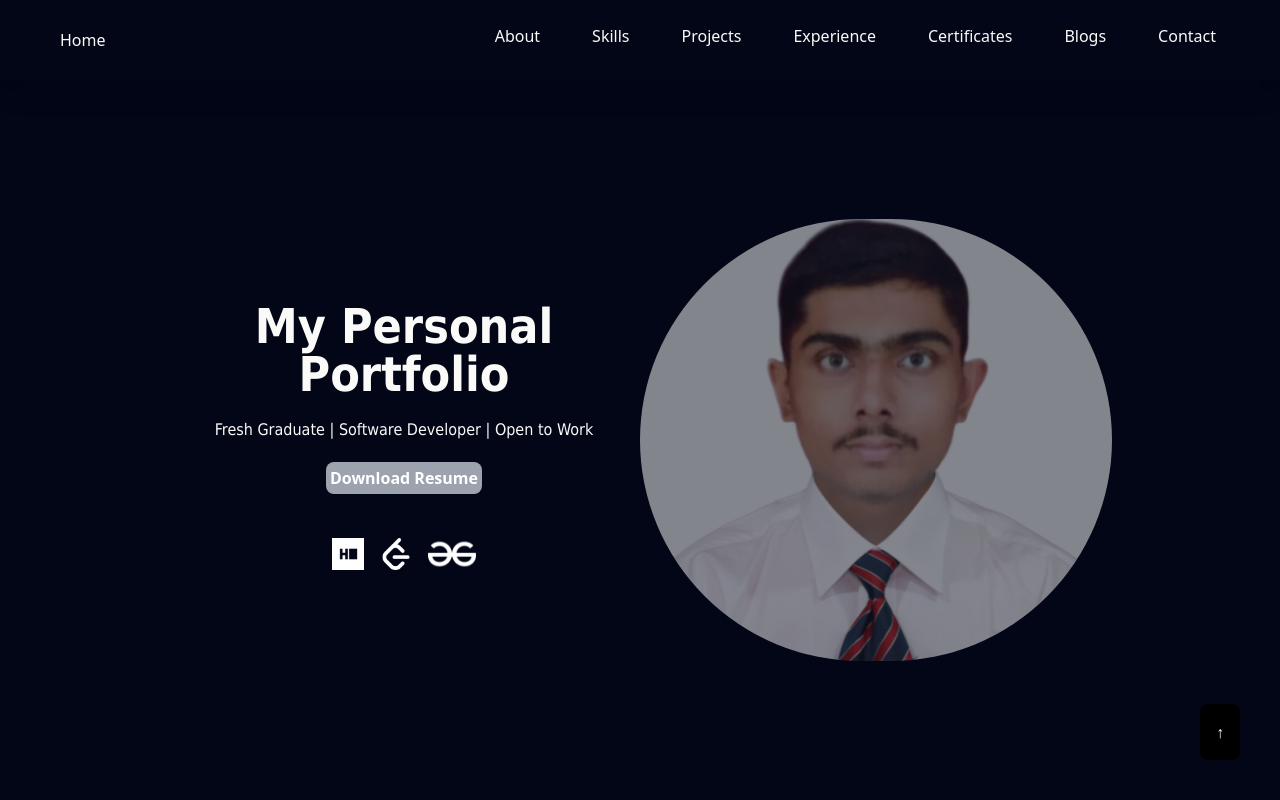
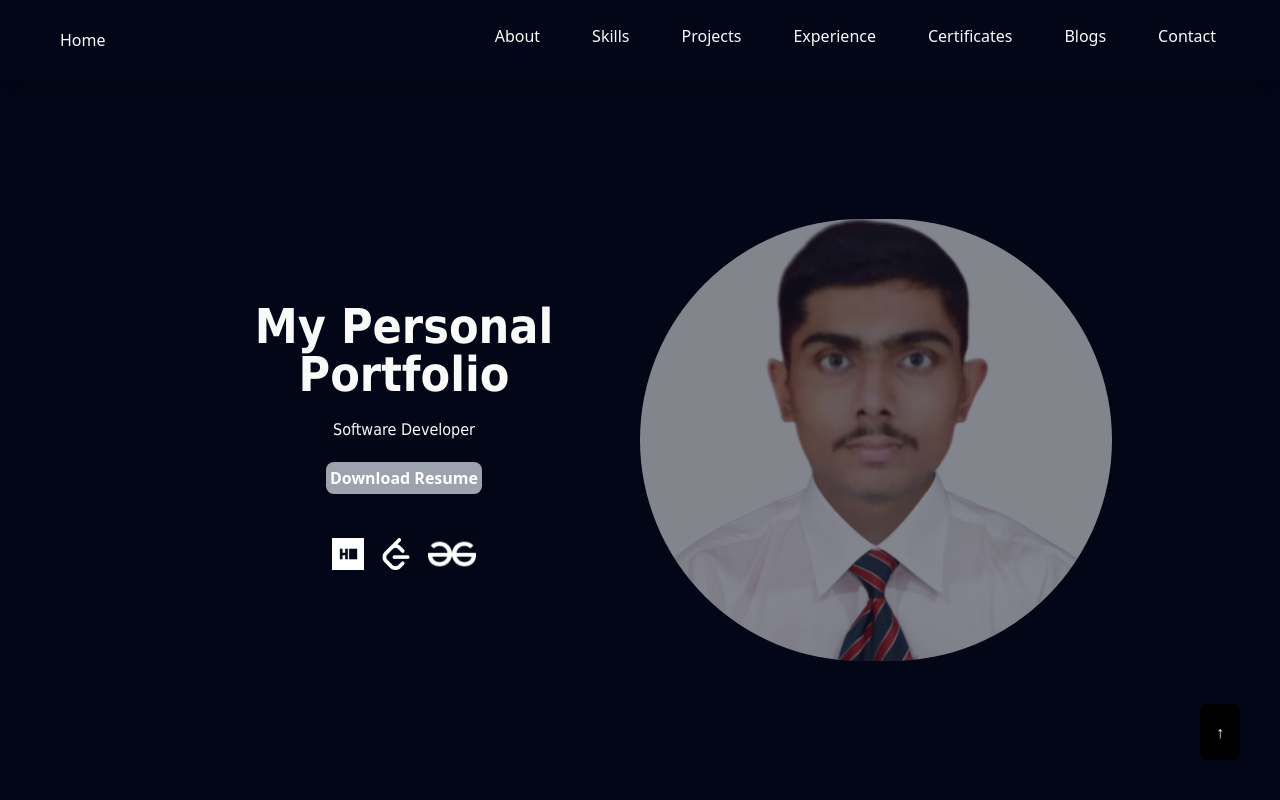
Before and after one commit to chaitanya985/personal-portfolio-project, a React (Create React App) app: page / in a window 1280 px wide. Shown: the top 800 px of the page. Built offline with nearby package versions, Linux system fonts and the light colour scheme.

Commit message:
portfolio-project

```diff
--- a/src/components/About.js
+++ b/src/components/About.js
@@ -8,7 +8,7 @@ export default function About() {
 							items-center gap-10 px-20">
 				<div>
 					<h2 style={{fontFamily:"Tahoma"}} className="text-stone-50
-								text-4xl font-bold mb-5 pb-2 border-b-[5px] border-indigo-600 gap-10">
+								text-4xl font-bold mb-5 pb-2 border-b-[5px] border-indigo-600 gap-10 text-center">
 						About Me
 					</h2>
 				</div>
--- a/src/components/Certificates.js
+++ b/src/components/Certificates.js
@@ -17,6 +17,10 @@ const Certificates = () => {
     {
       img: require("./images/cert4.png"),
       link: "https://coursera.org/share/f506749e073ab366c31e035254e4d15c"
+    },
+    {
+      img: require("./images/cert5.png"),
+      link: "https://drive.google.com/file/d/1hEG2Yb-z0rdXmD3Skmsz27wpHAir-zUc/view?usp=drive_link"
     },
   ];
 
--- a/src/components/Hero.js
+++ b/src/components/Hero.js
@@ -14,9 +14,9 @@ export default function Hero() {
 			</h2>
 		</div>
 		{<p style={{fontFamily: "Tahoma"}} className="text-center text-stone-50">
-			Fresh Graduate | Software Developer | Open to Work
+			Software Developer
 		</p>}
-		<a href="https://drive.google.com/file/d/1NNjh9JSMoaJNjlEyfOsfsn6b4nMzrBge/view?usp=sharing" target="_blank" rel="noopener noreferrer">
+		<a href="https://drive.google.com/file/d/1UIwUkAvysavcvbz4UFSLdJMteQhf-cSe/view?usp=sharing" target="_blank" rel="noopener noreferrer">
 			<Button className="px-1 py-1 bg-gray-400 text-white font-semibold rounded-lg transition-colors duration-200 hover:scale-105">
 				Download Resume
 			</Button>
```
Also changed, not shown: src/components/images/cert5.png (added).
